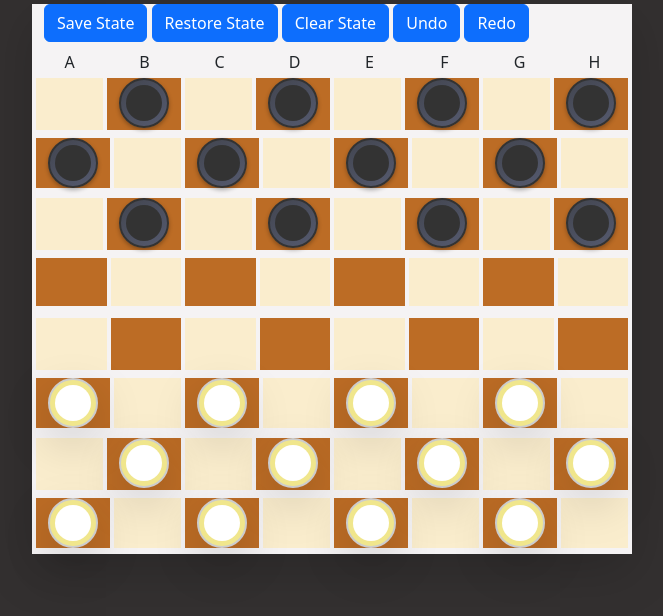
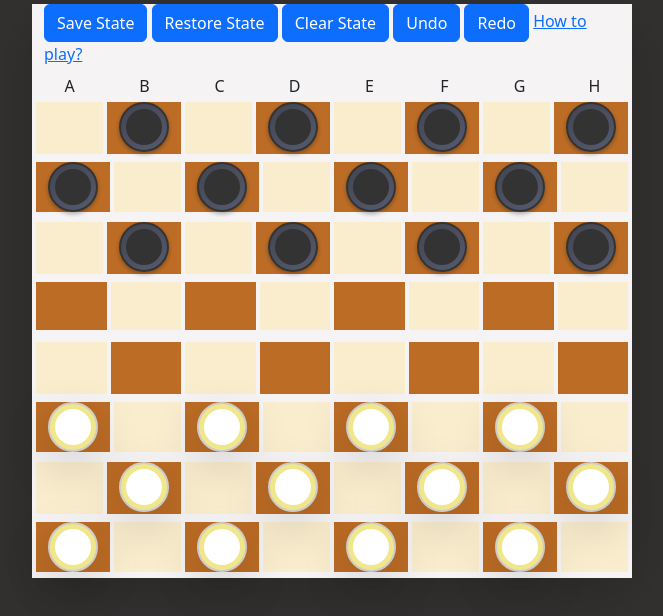
Before and after one commit to Bibek-Dahal/checkers, a plain HTML site: page index.html in a window 1280 px wide. Shown: the whole page, without its empty margins (308-971 px from the left). Drawn offline with nearby package versions, Linux system fonts and the light colour scheme.

Commit message:
added how to play

```diff
--- a/index.html
+++ b/index.html
@@ -43,6 +43,7 @@
           <button class="btn btn-primary" id="clear-state">Clear State</button>
           <button class="btn btn-primary" id="undo">Undo</button>
           <button class="btn btn-primary" id="redo">Redo</button>
+          <a href="./checker-rule.html">How to play?</a>
         </div>
       </div>
 
```
